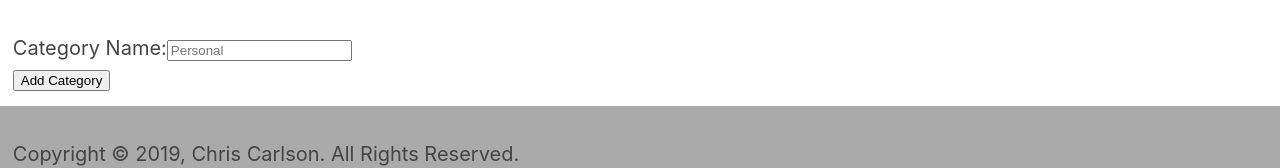
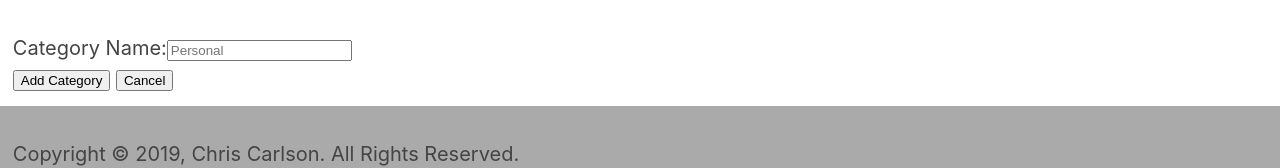
Before and after one commit to chriscarlsondev/muchtodo-client, a React (Create React App) app: page /addnewcategory in a window 1280 px wide. Shown: the part 443-611 px from the top of the page. Built offline with nearby package versions, Linux system fonts and the light colour scheme.

Commit message:
added cancel linkbuttons to add new task and add new category forms

```diff
--- a/src/components/AddCategoryForm/AddCategoryForm.js
+++ b/src/components/AddCategoryForm/AddCategoryForm.js
@@ -1,6 +1,6 @@
 import React, { Component } from 'react'
 import './AddCategoryForm.css'
-
+import LinkButton from '../LinkButton/LinkButton'
 export default class AddCategoryForm extends Component {
   render() {
       return <>
@@ -14,7 +14,7 @@ export default class AddCategoryForm extends Component {
             <input type="text" id="category-name" name="category-name" placeholder="Personal" required />
           </div>
           <div className="form-section">
-            <button type="submit">Add Category</button>
+            <button type="submit">Add Category</button> <LinkButton to='/home'>Cancel</LinkButton>
           </div>
               </form>
               </section>
--- a/src/components/AddTaskForm/AddTaskForm.js
+++ b/src/components/AddTaskForm/AddTaskForm.js
@@ -1,6 +1,7 @@
 import React, { Component } from 'react'
 import './AddTaskForm.css'
 import { Link } from 'react-router-dom'
+import LinkButton from '../LinkButton/LinkButton'
 
 export default class AddTaskForm extends Component {
   render() {
@@ -28,7 +29,7 @@ export default class AddTaskForm extends Component {
             <input type="date" name="task-due-date" id="task-due-date" />
           </div>
           <div className="form-section">
-            <button type="submit">Add Task</button>
+              <button type="submit">Add Task</button> <LinkButton to='/home'>Cancel</LinkButton>
           </div>
           </form>
       </section>
```
